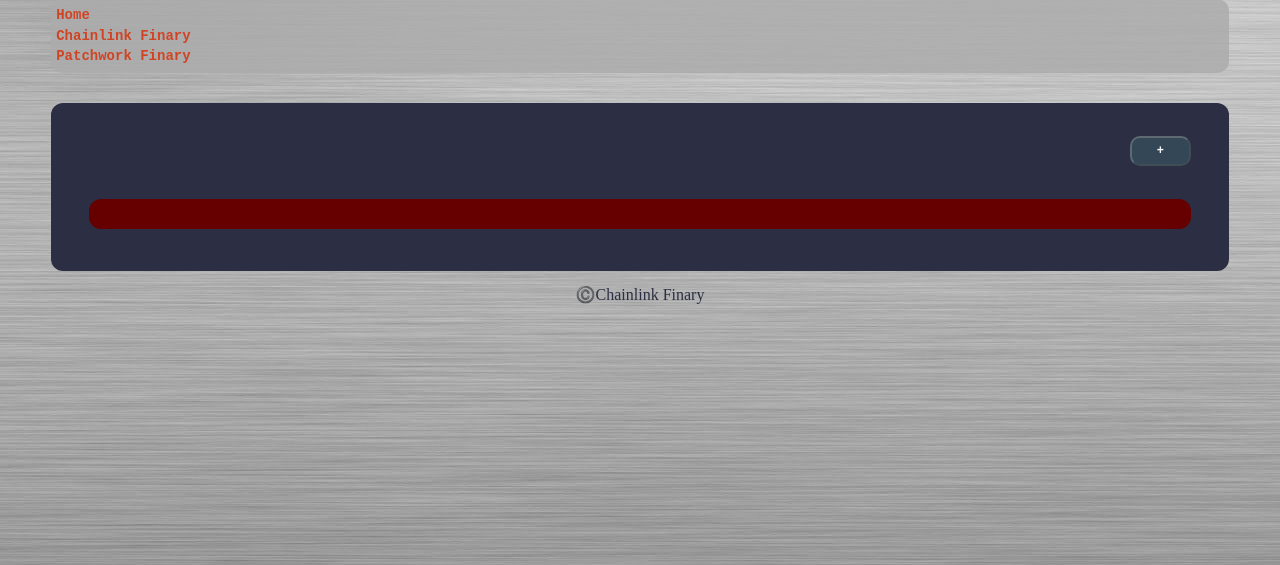
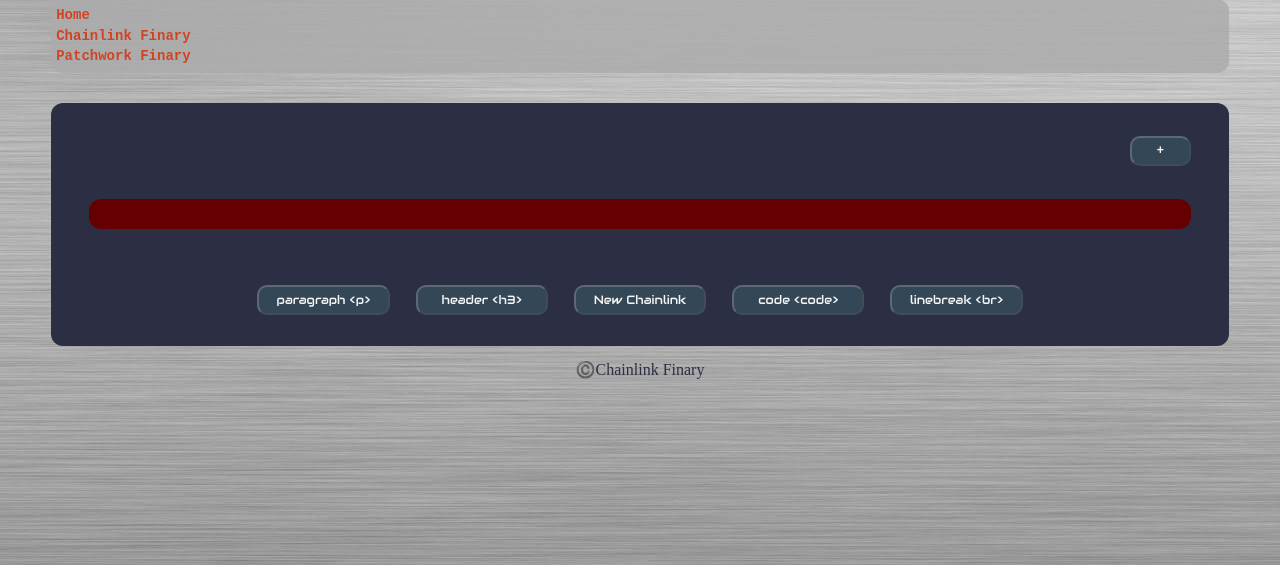
Before and after one commit to CODE-REFINARY/Chainlink-Finary, a Django app: template Patchwork/templates/Patchwork/generic.html in a window 1280 px wide. Shown: the part 215-780 px from the top of the page. Run offline with Django 3.2, Linux system fonts and the light colour scheme; the template is opened without the code that fills it, so the values that code supplies are empty; some libraries are stand-ins or nearby versions.

Commit message:
Added buttons for adding chainlink contents

```diff
--- a/Patchwork/templates/Patchwork/generic.html
+++ b/Patchwork/templates/Patchwork/generic.html
@@ -2,7 +2,7 @@
 {% load static %}
 {% block content %}
 
-<link rel="stylesheet" href="{% static 'css/index.css' %}">
+<link rel="stylesheet" href="{% static 'css/generic.css' %}">
 <nav id="tabbed-buttons">
 {% for doc in docs %}
 	<button type="button" class="tabbed-buttons" onclick="window.location.href ='{{ doc.url }}'">{{ doc.title }}</button>
@@ -25,5 +25,11 @@
 	</section>
 	{% endif %}
 {% endfor %}
-
+	<div id="add-buttons">
+		<button type="button" id="add-p-btn" class="add-buttons">paragraph &#60;p&#62;</button>
+		<button type="button" id="add-h3-btn" class="add-buttons">header &#60;h3&#62;</button>
+		<button type="button" id="add-cl-btn" class="add-buttons">New Chainlink</button>
+		<button type="button" id="add-code-btn" class="add-buttons">code &#60;code&#62;</button>
+		<button type="button" id="add-br-btn" class="add-buttons">linebreak &#60;br&#62;</button>
+	<div>
 {% endblock %}
--- /dev/null
+++ b/static/css/generic.css
@@ -0,0 +1,26 @@
+#add-buttons {
+	text-align: center;
+}
+
+.add-buttons {
+	-font-family: 'Courier New', Courier, monospace;
+	font-family: Audiowide;
+	position: static;
+	background-color: #334756;
+	color: #f5f5f5;
+	height: 30px;
+	cursor: pointer;
+	border-radius: 10px;
+	border-color: #b0b0b057;
+	width: 12%;
+	font-size: 12px;
+	white-space: nowrap;
+    word-break: keep-all;
+
+	margin: 35px 1% 10px 1%;
+}
+
+.add-buttons:hover {
+	background-color: #2a3946;
+	text-decoration: underline;
+}
```
